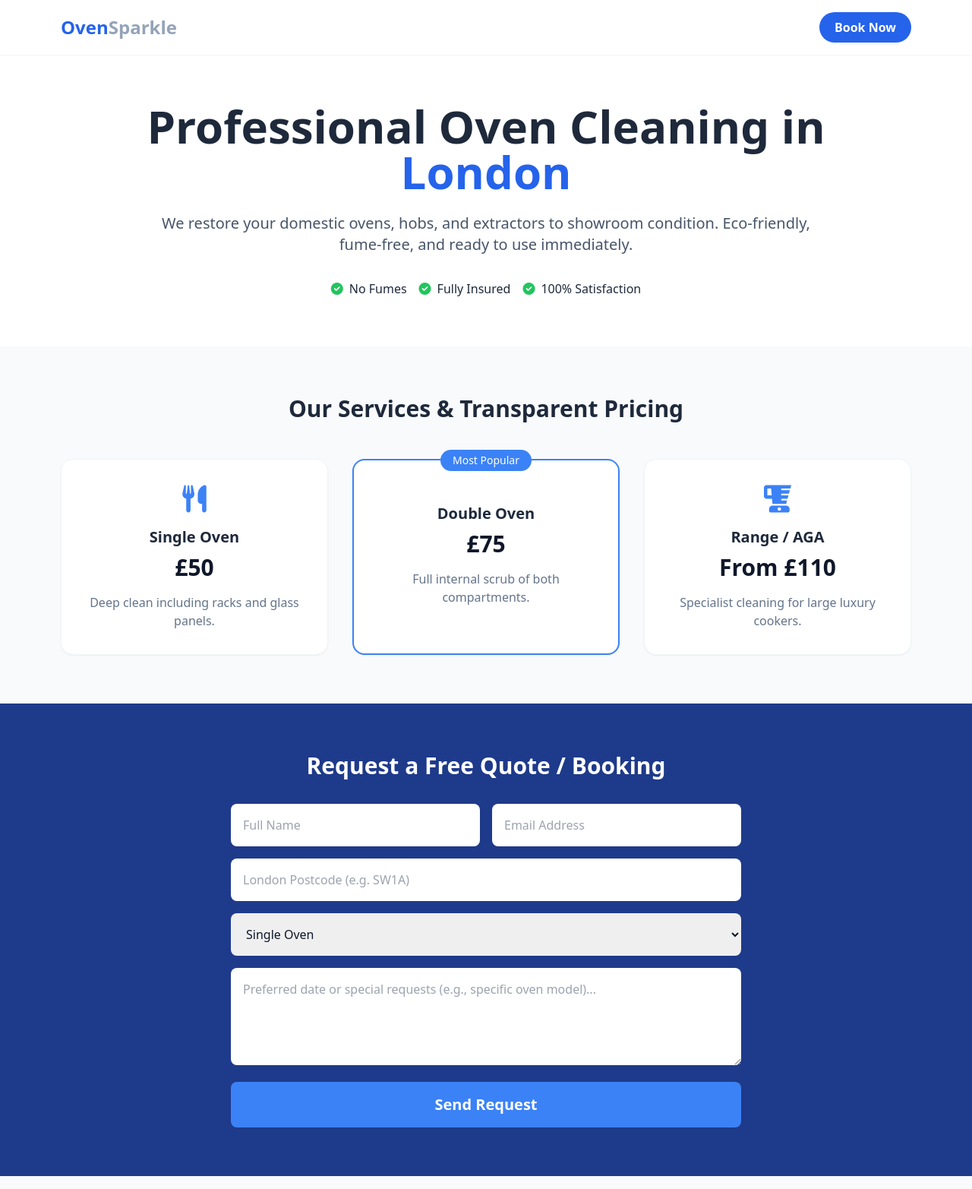
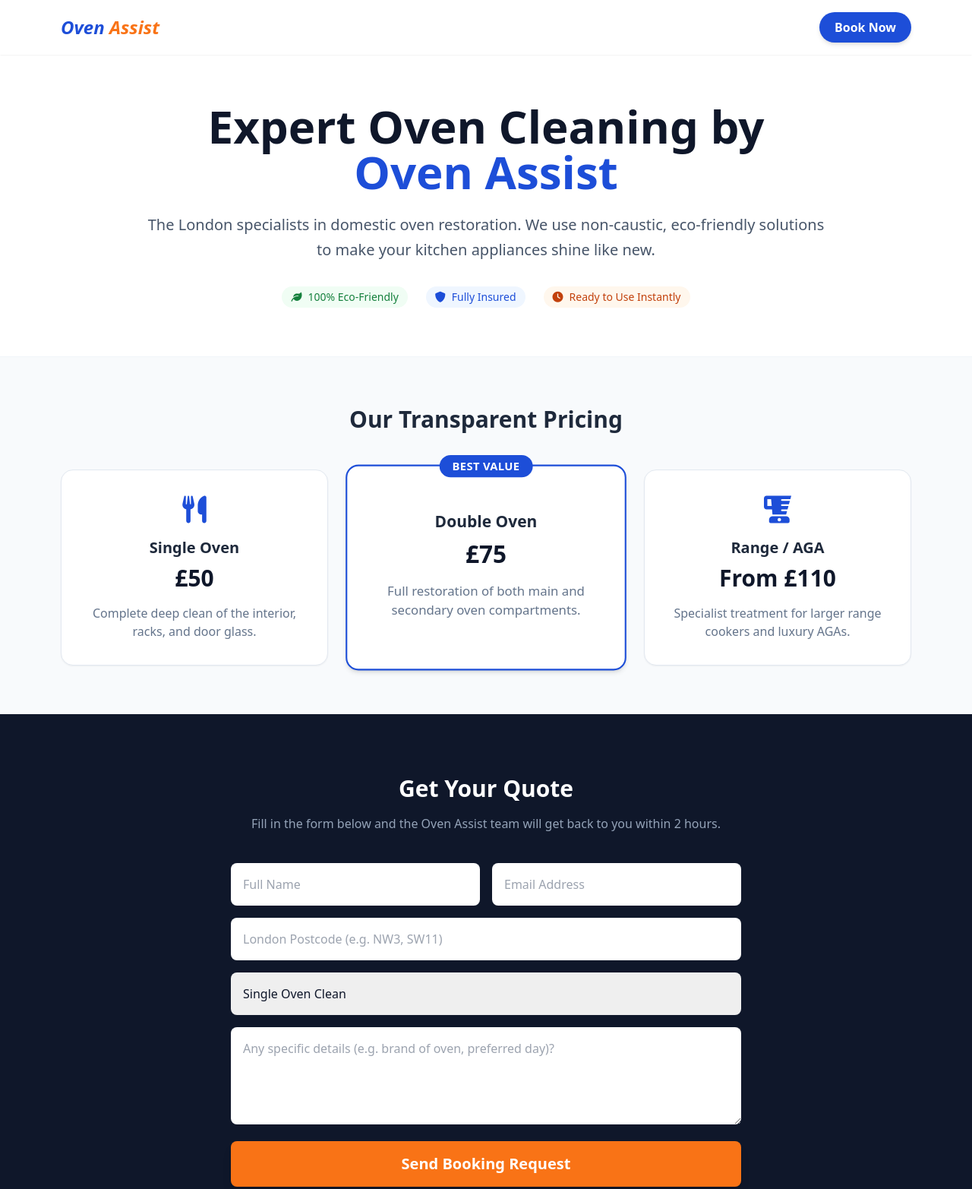
Before and after one commit to AmiroucheGit/Game, a plain HTML site: page index.html in a window 1280 px wide. Shown: the top 1565 px of the page at 76% size. Drawn offline with nearby package versions, Linux system fonts and the light colour scheme.

Commit message:
Update to OvenAssist

```diff
--- a/index.html
+++ b/index.html
@@ -4,13 +4,14 @@
     <meta charset="UTF-8">
     <meta name="viewport" content="width=device-width, initial-scale=1.0">
 
-    <title>London Oven Sparkling | Professional Oven Cleaning Services London</title>
+    <title>Oven Assist | Professional Oven Cleaning Services London</title>
 
-    <meta name="description" content="Professional oven cleaning in London. Eco-friendly, fume-free deep cleaning for single, double ovens & AGAs. Showroom results from £50. Book your sparkle today!">
+    <meta name="description" content="Oven Assist provides professional eco-friendly oven cleaning in London. Restore your oven to showroom condition from £50. Book your Oven Assist today!">
 
-    <meta property="og:title" content="London Oven Sparkling | Professional Oven Cleaning">
-    <meta property="og:description" content="We restore your oven to showroom condition in London. Prices from £50.">
+    <meta property="og:title" content="Oven Assist | Professional Oven Cleaning">
+    <meta property="og:description" content="Expert oven restoration in London with Oven Assist. Eco-friendly and fume-free. Prices from £50.">
     <meta property="og:type" content="website">
+
     <script src="https://cdn.tailwindcss.com"></script>
     <link rel="stylesheet" href="https://cdnjs.cloudflare.com/ajax/libs/font-awesome/6.0.0/css/all.min.css">
 </head>
@@ -18,78 +19,81 @@
 
     <nav class="bg-white shadow-sm sticky top-0 z-50">
         <div class="max-w-6xl mx-auto px-4 py-4 flex justify-between items-center">
-            <div class="text-2xl font-bold text-blue-600">Oven<span class="text-slate-400">Sparkle</span></div>
-            <a href="#booking" class="bg-blue-600 text-white px-5 py-2 rounded-full font-semibold hover:bg-blue-700 transition">Book Now</a>
+            <div class="text-2xl font-bold text-blue-700 italic">Oven <span class="text-orange-500">Assist</span></div>
+            <a href="#booking" class="bg-blue-700 text-white px-5 py-2 rounded-full font-semibold hover:bg-blue-800 transition shadow-md">Book Now</a>
         </div>
     </nav>
 
-    <header class="bg-white py-16 px-4">
+    <header class="bg-white py-16 px-4 border-b border-slate-100">
         <div class="max-w-4xl mx-auto text-center">
-            <h1 class="text-4xl md:text-6xl font-extrabold mb-6">Professional Oven Cleaning in <span class="text-blue-600">London</span></h1>
-            <p class="text-xl text-slate-600 mb-8">We restore your domestic ovens, hobs, and extractors to showroom condition. Eco-friendly, fume-free, and ready to use immediately.</p>
-            <div class="flex flex-wrap justify-center gap-4">
-                <div class="flex items-center"><i class="fas fa-check-circle text-green-500 mr-2"></i> No Fumes</div>
-                <div class="flex items-center"><i class="fas fa-check-circle text-green-500 mr-2"></i> Fully Insured</div>
-                <div class="flex items-center"><i class="fas fa-check-circle text-green-500 mr-2"></i> 100% Satisfaction</div>
+            <h1 class="text-4xl md:text-6xl font-extrabold mb-6 text-slate-900">Expert Oven Cleaning by <span class="text-blue-700">Oven Assist</span></h1>
+            <p class="text-xl text-slate-600 mb-8 leading-relaxed">The London specialists in domestic oven restoration. We use non-caustic, eco-friendly solutions to make your kitchen appliances shine like new.</p>
+            <div class="flex flex-wrap justify-center gap-6 text-sm font-medium">
+                <div class="flex items-center bg-green-50 px-3 py-1 rounded-full text-green-700"><i class="fas fa-leaf mr-2"></i> 100% Eco-Friendly</div>
+                <div class="flex items-center bg-blue-50 px-3 py-1 rounded-full text-blue-700"><i class="fas fa-shield-alt mr-2"></i> Fully Insured</div>
+                <div class="flex items-center bg-orange-50 px-3 py-1 rounded-full text-orange-700"><i class="fas fa-clock mr-2"></i> Ready to Use Instantly</div>
             </div>
         </div>
     </header>
 
     <section class="py-16 max-w-6xl mx-auto px-4">
-        <h2 class="text-3xl font-bold text-center mb-12">Our Services & Transparent Pricing</h2>
+        <h2 class="text-3xl font-bold text-center mb-12">Our Transparent Pricing</h2>
         <div class="grid md:grid-cols-3 gap-8">
-            <div class="bg-white p-8 rounded-2xl shadow-sm border border-slate-100 text-center">
-                <i class="fas fa-utensils text-4xl text-blue-500 mb-4"></i>
+            <div class="bg-white p-8 rounded-2xl shadow-sm border border-slate-200 hover:border-blue-300 transition group text-center">
+                <i class="fas fa-utensils text-4xl text-blue-700 mb-4 group-hover:scale-110 transition-transform"></i>
                 <h3 class="text-xl font-bold mb-2">Single Oven</h3>
                 <p class="text-3xl font-bold text-slate-900 mb-4">£50</p>
-                <p class="text-slate-500">Deep clean including racks and glass panels.</p>
+                <p class="text-slate-500">Complete deep clean of the interior, racks, and door glass.</p>
             </div>
-            <div class="bg-white p-8 rounded-2xl shadow-sm border-2 border-blue-500 text-center relative">
-                <span class="absolute top-0 left-1/2 -translate-x-1/2 -translate-y-1/2 bg-blue-500 text-white px-4 py-1 rounded-full text-sm">Most Popular</span>
-                <i class="fas fa-stove text-4xl text-blue-500 mb-4"></i>
+            <div class="bg-white p-8 rounded-2xl shadow-md border-2 border-blue-700 text-center relative scale-105">
+                <span class="absolute top-0 left-1/2 -translate-x-1/2 -translate-y-1/2 bg-blue-700 text-white px-4 py-1 rounded-full text-sm font-bold uppercase tracking-wide">Best Value</span>
+                <i class="fas fa-stove text-4xl text-blue-700 mb-4"></i>
                 <h3 class="text-xl font-bold mb-2">Double Oven</h3>
                 <p class="text-3xl font-bold text-slate-900 mb-4">£75</p>
-                <p class="text-slate-500">Full internal scrub of both compartments.</p>
+                <p class="text-slate-500">Full restoration of both main and secondary oven compartments.</p>
             </div>
-            <div class="bg-white p-8 rounded-2xl shadow-sm border border-slate-100 text-center">
-                <i class="fas fa-blender text-4xl text-blue-500 mb-4"></i>
+            <div class="bg-white p-8 rounded-2xl shadow-sm border border-slate-200 hover:border-blue-300 transition group text-center">
+                <i class="fas fa-blender text-4xl text-blue-700 mb-4 group-hover:scale-110 transition-transform"></i>
                 <h3 class="text-xl font-bold mb-2">Range / AGA</h3>
                 <p class="text-3xl font-bold text-slate-900 mb-4">From £110</p>
-                <p class="text-slate-500">Specialist cleaning for large luxury cookers.</p>
+                <p class="text-slate-500">Specialist treatment for larger range cookers and luxury AGAs.</p>
             </div>
         </div>
     </section>
 
-    <section id="booking" class="bg-blue-900 py-16 px-4 text-white">
+    <section id="booking" class="bg-slate-900 py-20 px-4 text-white">
         <div class="max-w-2xl mx-auto">
-            <h2 class="text-3xl font-bold text-center mb-8">Request a Free Quote / Booking</h2>
+            <div class="text-center mb-10">
+                <h2 class="text-3xl font-bold mb-4">Get Your Quote</h2>
+                <p class="text-slate-400">Fill in the form below and the Oven Assist team will get back to you within 2 hours.</p>
+            </div>
 
             <form action="https://formspree.io/f/mykbgzqv" method="POST" class="space-y-4">
                 <div class="grid md:grid-cols-2 gap-4">
-                    <input type="text" name="name" placeholder="Full Name" required class="w-full p-4 rounded-lg text-slate-900">
-                    <input type="email" name="email" placeholder="Email Address" required class="w-full p-4 rounded-lg text-slate-900">
+                    <input type="text" name="name" placeholder="Full Name" required class="w-full p-4 rounded-lg text-slate-900 focus:ring-2 focus:ring-blue-500 outline-none">
+                    <input type="email" name="email" placeholder="Email Address" required class="w-full p-4 rounded-lg text-slate-900 focus:ring-2 focus:ring-blue-500 outline-none">
                 </div>
-                <input type="text" name="postcode" placeholder="London Postcode (e.g. SW1A)" required class="w-full p-4 rounded-lg text-slate-900">
-                <select name="service" class="w-full p-4 rounded-lg text-slate-900">
-                    <option>Single Oven</option>
-                    <option>Double Oven</option>
-                    <option>Range / AGA</option>
-                    <option>Extractor / Hob Clean</option>
+                <input type="text" name="postcode" placeholder="London Postcode (e.g. NW3, SW11)" required class="w-full p-4 rounded-lg text-slate-900 focus:ring-2 focus:ring-blue-500 outline-none">
+                <select name="service" class="w-full p-4 rounded-lg text-slate-900 focus:ring-2 focus:ring-blue-500 outline-none appearance-none">
+                    <option>Single Oven Clean</option>
+                    <option>Double Oven Clean</option>
+                    <option>Range / AGA Cleaning</option>
+                    <option>Hob & Extractor Bundle</option>
                 </select>
-                <textarea name="message" placeholder="Preferred date or special requests (e.g., specific oven model)..." class="w-full p-4 rounded-lg text-slate-900 h-32"></textarea>
-                <button type="submit" class="w-full bg-blue-500 hover:bg-blue-400 py-4 rounded-lg font-bold text-xl transition">Send Request</button>
+                <textarea name="message" placeholder="Any specific details (e.g. brand of oven, preferred day)?" class="w-full p-4 rounded-lg text-slate-900 h-32 focus:ring-2 focus:ring-blue-500 outline-none"></textarea>
+                <button type="submit" class="w-full bg-orange-500 hover:bg-orange-600 text-white py-4 rounded-lg font-bold text-xl transition-all shadow-lg transform hover:-translate-y-1">Send Booking Request</button>
             </form>
         </div>
     </section>
 
-    <footer class="bg-slate-100 py-12 px-4 mt-16 text-center text-slate-600">
+    <footer class="bg-white py-12 px-4 text-center text-slate-600 border-t border-slate-100">
         <div class="max-w-4xl mx-auto">
-            <h4 class="font-bold mb-4">Serving All of Greater London</h4>
-            <p class="text-sm mb-8">
-                Providing professional oven cleaning services across Central London, West London (Kensington, Chelsea), North London (Hampstead), South London (Clapham), and East London.
+            <h4 class="font-bold text-slate-900 mb-4 italic">"Let Oven Assist take the hard work out of your kitchen."</h4>
+            <p class="text-sm mb-8 max-w-2xl mx-auto">
+                Covering all London boroughs: Kensington, Chelsea, Fulham, Hampstead, Islington, Greenwich, Clapham, and more.
             </p>
             <p class="text-xs text-slate-400">
-                © 2026 London Oven Sparkle Ltd. All rights reserved. Registered in England.
+                © 2026 Oven Assist Cleaning Services Ltd. All rights reserved.
             </p>
         </div>
     </footer>
```
